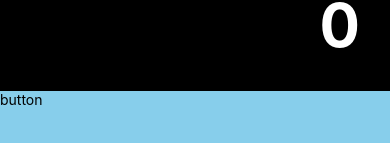
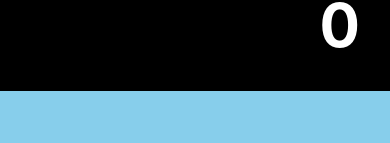
Before and after one commit to jkim8/rn-calc, a React Native app: screen / in a window 390 px wide. Shown: the part 331-474 px from the top of the page. Built offline with nearby package versions, Linux system fonts and the light colour scheme.

Commit message:
button direction

```diff
--- a/src/App.js
+++ b/src/App.js
@@ -13,7 +13,12 @@ export default function App() {
         <Text style={styles.result}>0</Text>
       </View>
       <View style={styles.buttonContainer}>
-        <Text>button</Text>
+        <View style={styles.leftPad}>
+          <View style={styles.number}></View>
+          <View style={styles.bottom}></View>
+        </View>
+
+        <View style={styles.operator}></View>
       </View>
     </View>
   );
@@ -33,6 +38,14 @@ const styles = StyleSheet.create({
     justifyContent: 'flex-end',
     alignItems: 'flex-end',
   },
-  buttonContainer: { backgroundColor: 'skyblue', flex: 1 },
+  buttonContainer: {
+    backgroundColor: 'skyblue',
+    flex: 1,
+    flexDirection: 'row',
+  },
   result: { color: '#ffffff', fontSize: 60, fontWeight: '700', padding: 30 },
+  leftPad: {},
+  number: {},
+  bottom: { flexDirection: 'row' },
+  operator: {},
 });
```
